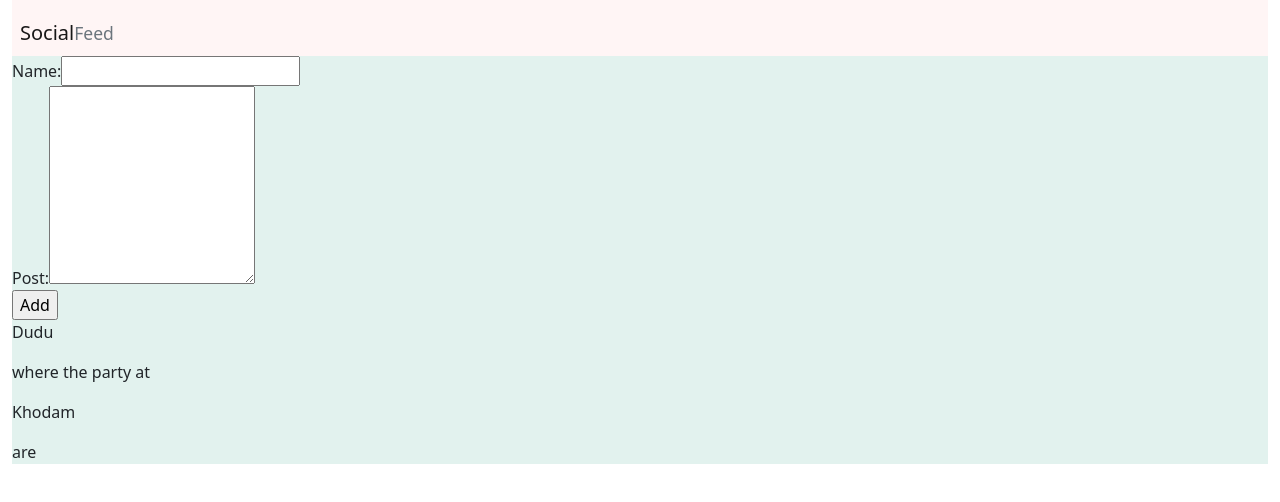
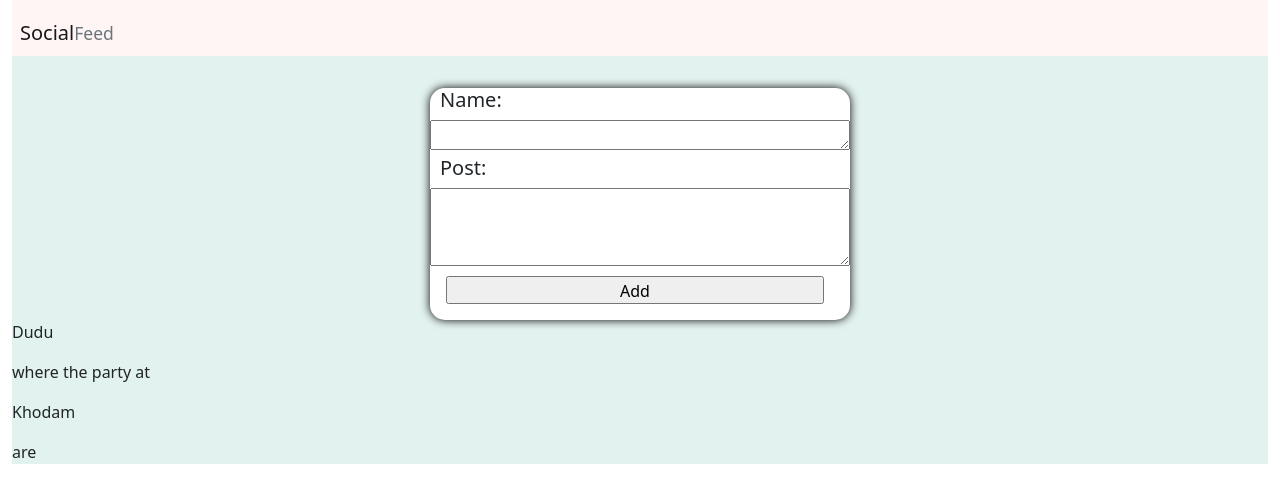
Before and after one commit to ryanxete/social-field-react, a React (Create React App) app: page / in a window 1280 px wide. Shown: the top 502 px of the page. Built offline with nearby package versions, Linux system fonts and the light colour scheme.

Commit message:
compeleted Navbar and EntryForm stylings

```diff
--- a/src/Components/AddEntryForm/AddEntryForm.css
+++ b/src/Components/AddEntryForm/AddEntryForm.css
@@ -0,0 +1,45 @@
+form {
+    display: inline-block;
+    margin-left: auto;
+    margin-right: auto;
+    text-align: left;
+}
+
+.entry-box {
+    display: block;
+    text-align: center;
+}
+
+textarea {
+    margin: 12px;
+    margin-left: 20px;
+    margin-bottom: 2px;
+    margin-top: 3px;
+    width: 420px;
+    display: inline;
+    font-size: 14px;
+    font-weight: 200;
+}
+
+.form-grid{
+    background-color: white;
+    margin-top: 2em;
+    box-shadow: 0 0 10px #000000;
+    border-radius: 15px;
+}
+
+.button {
+    width: 90%;
+    height: 28px;
+    text-align: center;
+    margin: 16px;
+    margin-top: 4px;
+    display: flexbox;
+}
+
+h5 {
+    font-size: 14px;
+    margin-top: 8px;
+    margin-left: 10px;
+
+}
--- a/src/Components/AddEntryForm/AddEntryForm.jsx
+++ b/src/Components/AddEntryForm/AddEntryForm.jsx
@@ -1,4 +1,5 @@
 import React, { useState } from 'react';
+import './AddEntryForm.css'
 
 const AddEntryForm = (props) => {
 
@@ -15,17 +16,17 @@ const AddEntryForm = (props) => {
     }
 
     return (
-        <div>
-            <form onSubmit={handleSubmit}>
-                <label>
-                    Name:
-                    <input type="text" name="Name" value={name} onChange={(event) => setName(event.target.value)}/>
-                </label><br />
-                <label>
-                    Post:
-                    <textarea rows={8} type="text" name="Post" onChange={(event) => setPost(event.target.value)}/>
-                </label><br />
-                <input type="submit" value="Add" />
+        <div className='entry-box'>
+            <form onSubmit={handleSubmit} className='form-grid'>
+                <div>
+                    <label className='name'>
+                    <h5>  Name:</h5><textarea rows={1} type="text" name="Name" value={name} onChange={(event) => setName(event.target.value)}/>
+                    </label><br />
+                    <label className='post'>
+                            <h5>  Post:</h5><textarea rows={3} type="text" name="Post" value={post} onChange={(event) => setPost(event.target.value)}/>
+                    </label><br />
+                    <input type="submit" value="Add" className='button' />
+                </div>
             </form>
         </div>
 
--- a/src/Components/Navbar/Navbar.css
+++ b/src/Components/Navbar/Navbar.css
@@ -4,4 +4,5 @@
 
 nav.navbar {
     height: 40px;
+    padding-bottom: 2em;
 }
--- a/src/DisplayEntries/DisplayEntries.css
+++ /dev/null
@@ -1,3 +0,0 @@
-.posts {
-    border: 3px solid black;
-}
```
